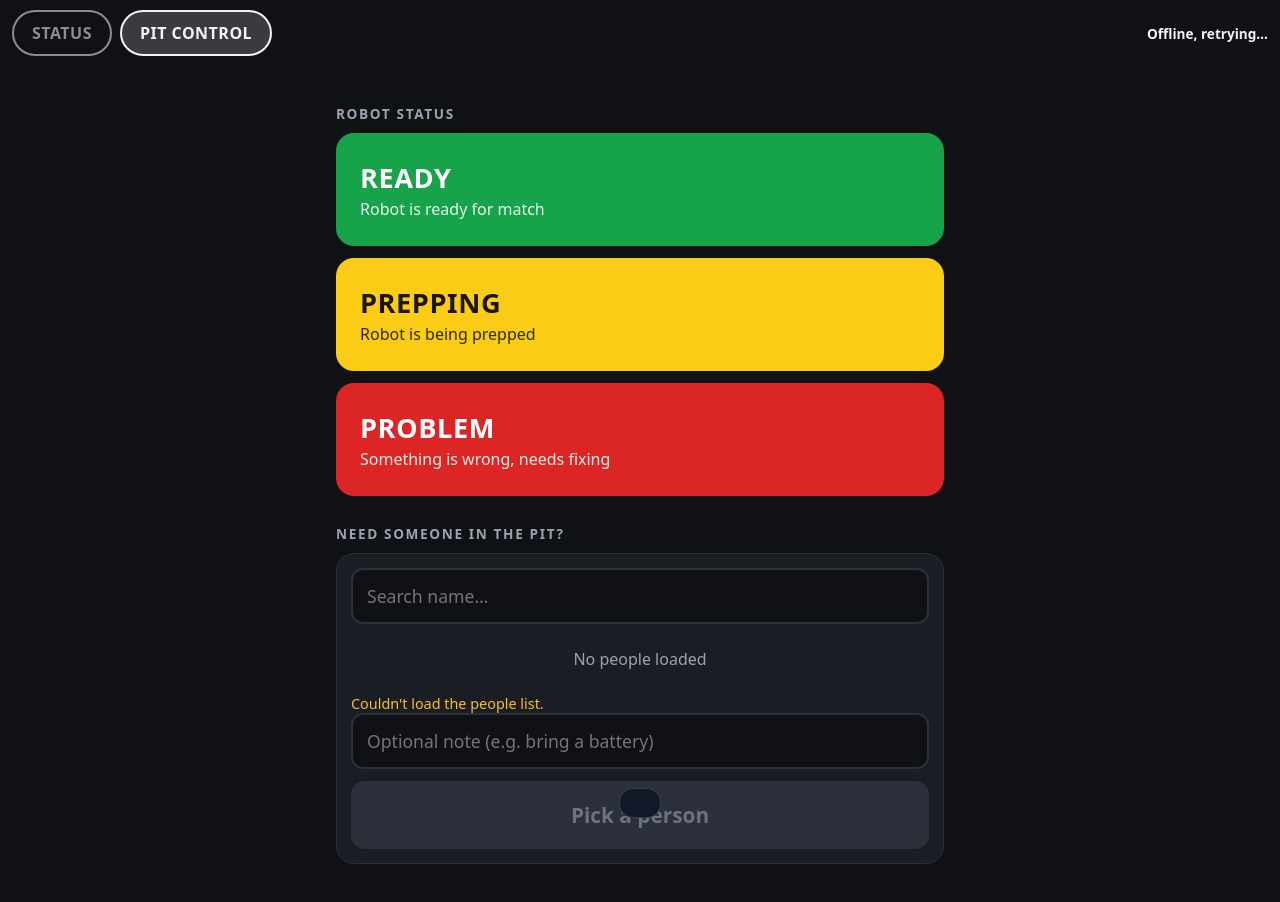
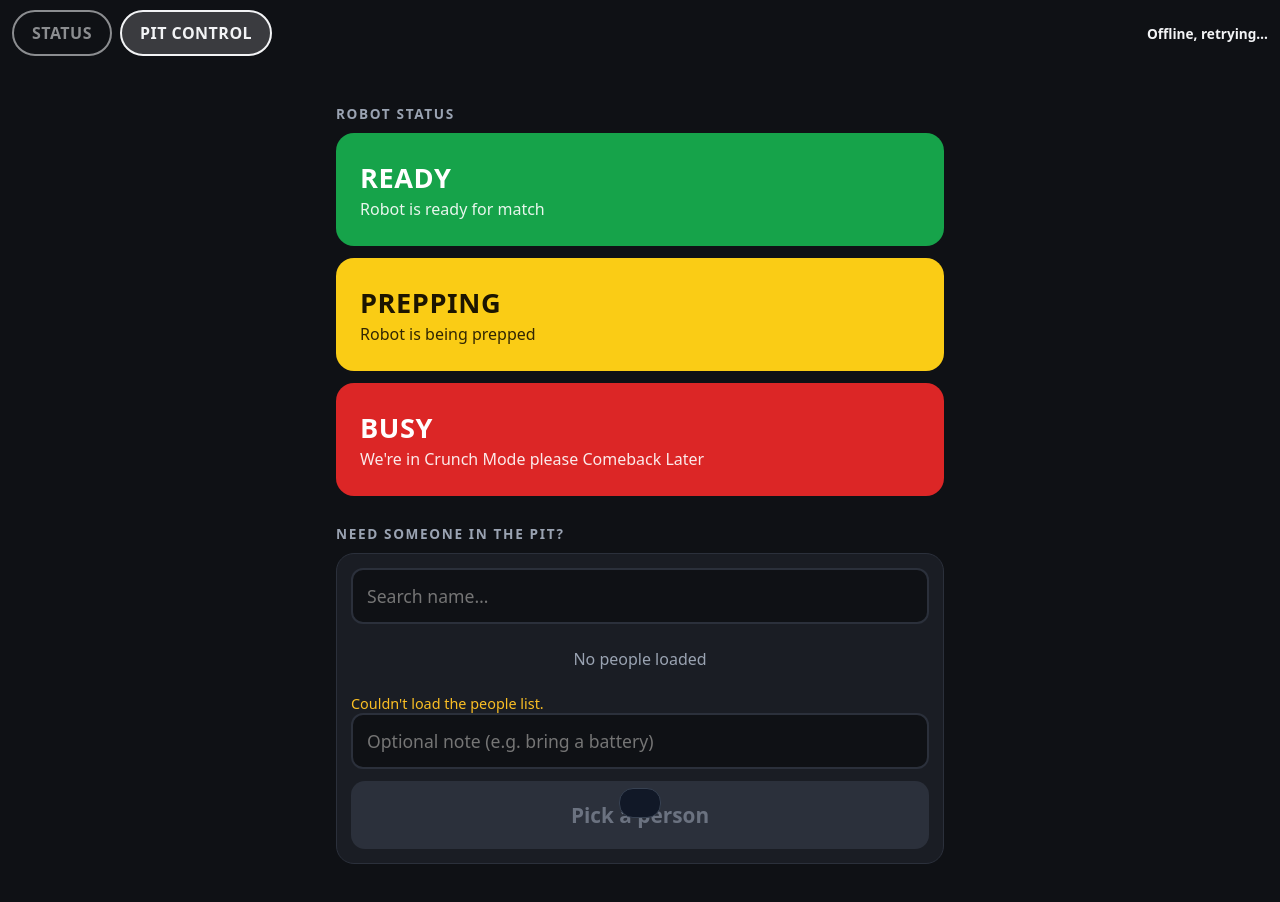
Before and after one commit to scraxx99/PitLife, a website: page public/index.html in a window 1280 px wide. Both pictures are taken after a click on the tab "PIT CONTROL". Drawn offline with Linux system fonts and the light colour scheme; no server answers.

Commit message:
added wording change (el jack requested)

```diff
--- a/public/index.html
+++ b/public/index.html
@@ -150,7 +150,7 @@
   <div class="status-btns">
     <button class="sbtn green"  data-status="green"  aria-pressed="false"><b>READY</b><span>Robot is ready for match</span></button>
     <button class="sbtn yellow" data-status="yellow" aria-pressed="false"><b>PREPPING</b><span>Robot is being prepped</span></button>
-    <button class="sbtn red"    data-status="red"    aria-pressed="false"><b>PROBLEM</b><span>Something is wrong, needs fixing</span></button>
+    <button class="sbtn red"    data-status="red"    aria-pressed="false"><b>BUSY</b><span>We're in Crunch Mode please Comeback Later</span></button>
   </div>
 
   <h2>Need someone in the pit?</h2>
@@ -171,7 +171,7 @@
   const LABELS = {
     green:  { big: "READY",    small: "Robot is ready for match" },
     yellow: { big: "PREPPING", small: "Robot is being prepped" },
-    red:    { big: "PROBLEM",  small: "Something is wrong — needs fixing" },
+    red:    { big: "BUSY",  small: "We're in Crunch Mode please Comeback Later" },
   };
 
   const store = {
```
